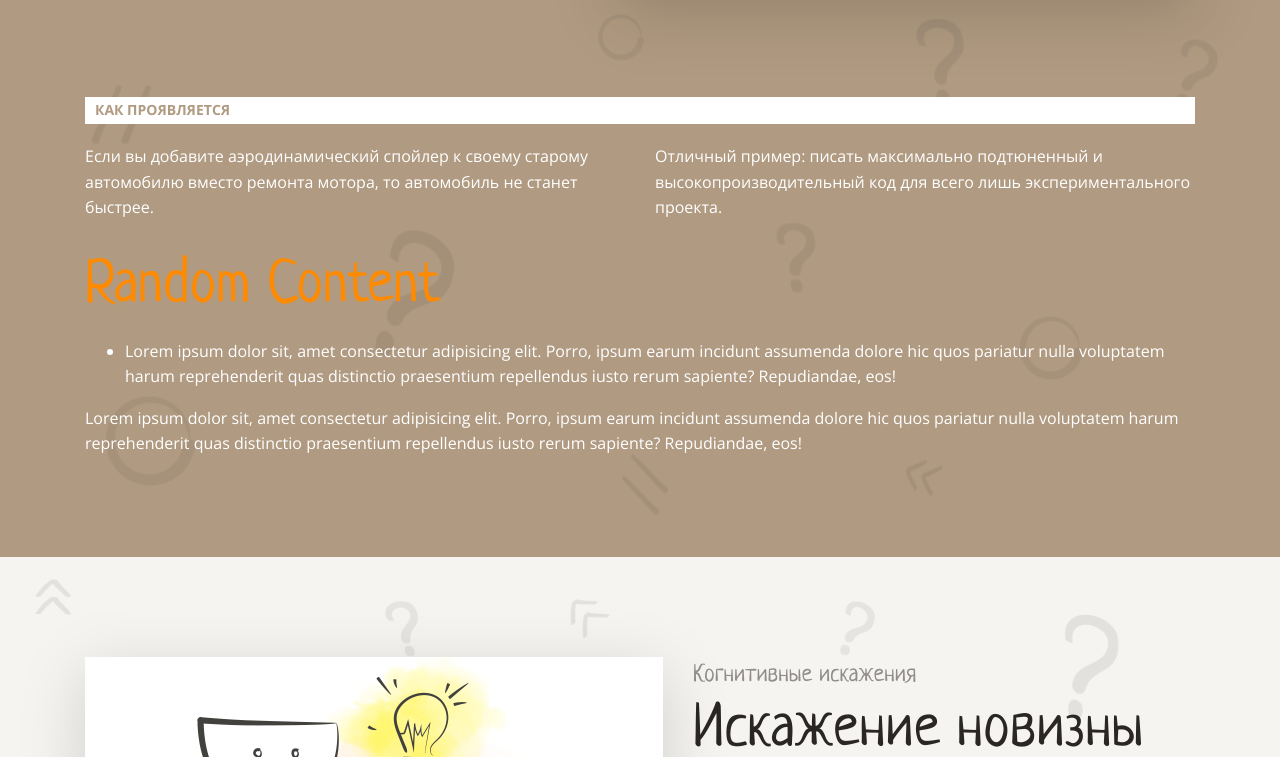
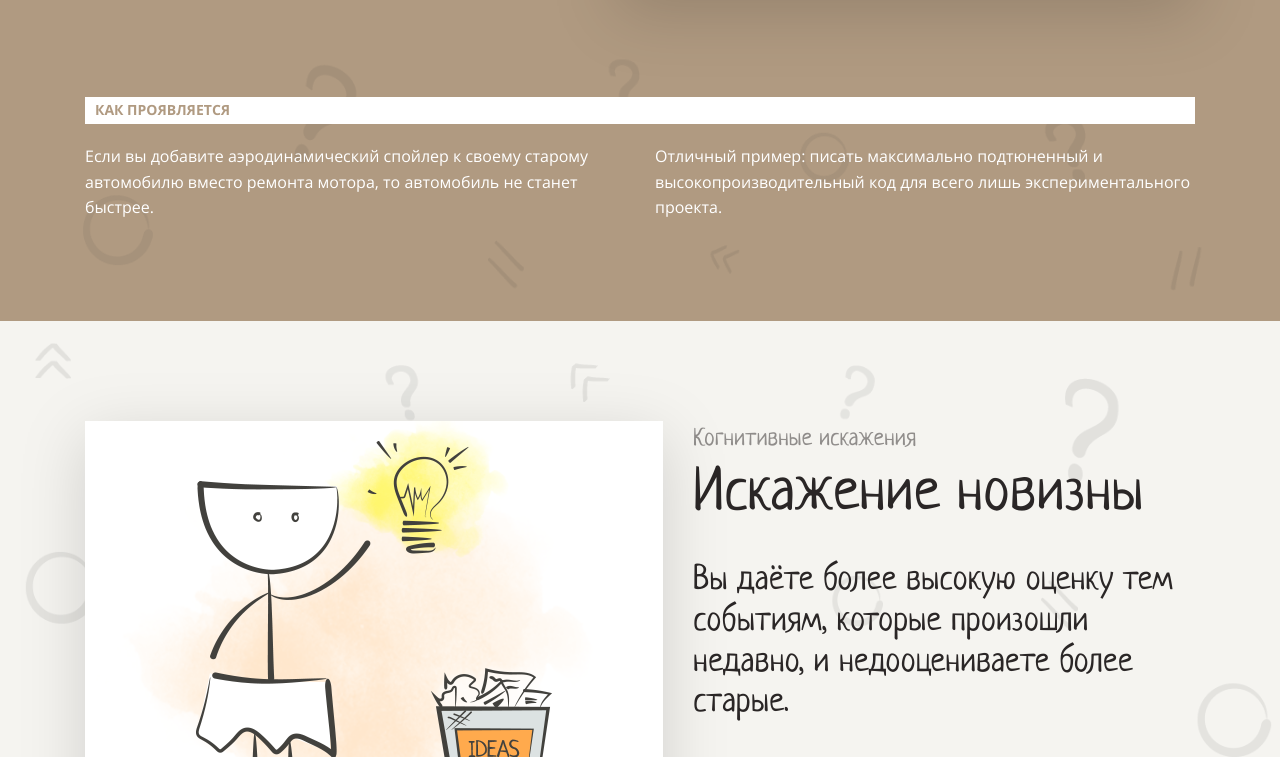
Before and after one commit to vova-odi/layout-designer-project-lvl1, a website: page src/index.html in a window 1280 px wide. Shown: the part 4145-4902 px from the top of the page. Drawn offline with Linux system fonts and the light colour scheme.

Commit message:
fixed random content

```diff
--- a/src/index.html
+++ b/src/index.html
@@ -114,16 +114,6 @@
                         <p>Отличный пример: писать максимально подтюненный и высокопроизводительный код для всего лишь экспериментального проекта.</p>
                     </div>
                 </div>
-                <div style="margin-top: 30px; color: white;">
-                    <h2>Random Content</h2>
-
-                    <ul>
-                      <li>Lorem ipsum dolor sit, amet consectetur adipisicing elit. Porro, ipsum earum incidunt assumenda dolore hic quos pariatur nulla voluptatem harum reprehenderit quas distinctio praesentium repellendus iusto rerum sapiente? Repudiandae, eos!</li>
-                    </ul>
-
-                    <p>Lorem ipsum dolor sit, amet consectetur adipisicing elit. Porro, ipsum earum incidunt assumenda dolore hic quos pariatur nulla voluptatem harum reprehenderit quas distinctio praesentium repellendus iusto rerum sapiente? Repudiandae, eos!</p>
-                  </div>
-            </div>
             </section>
 <!-- Новизна -->
         <section class="section-main bg-img bg-color" id="distortion-of-novelty">
```
